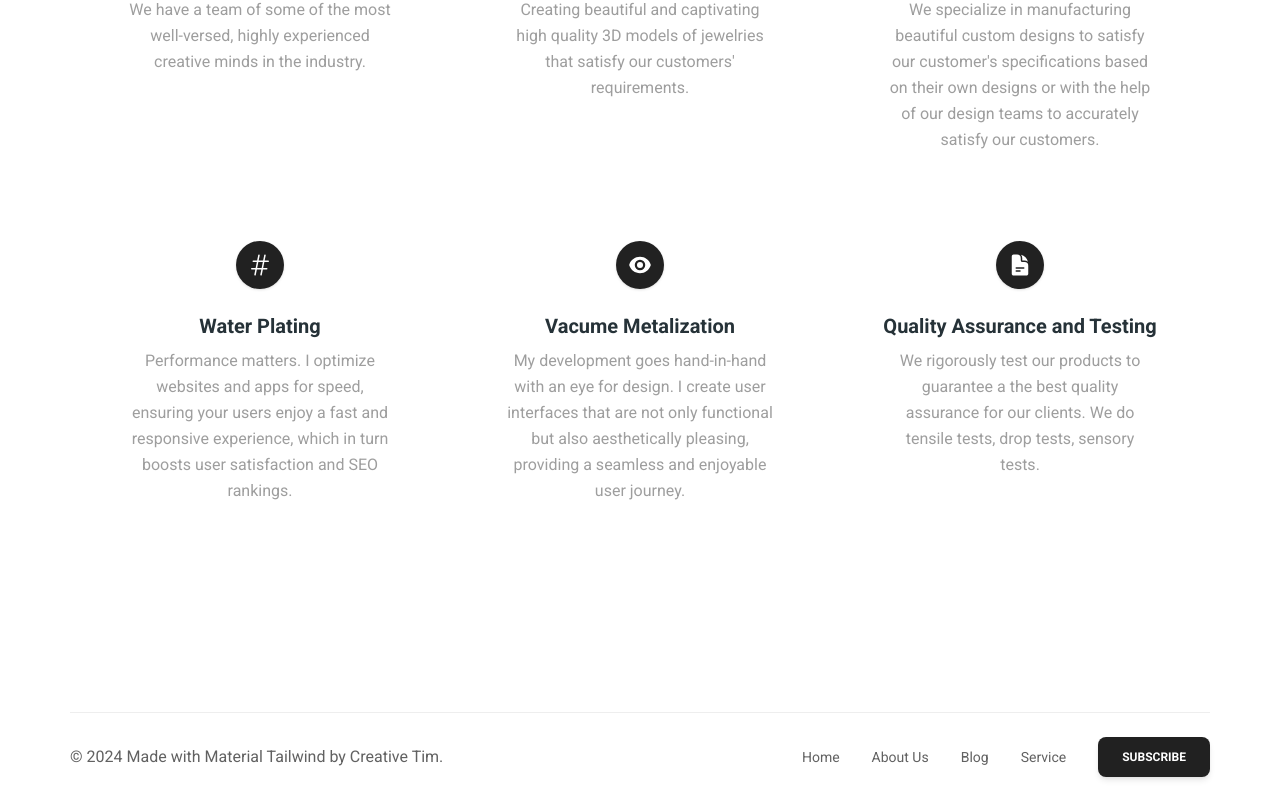
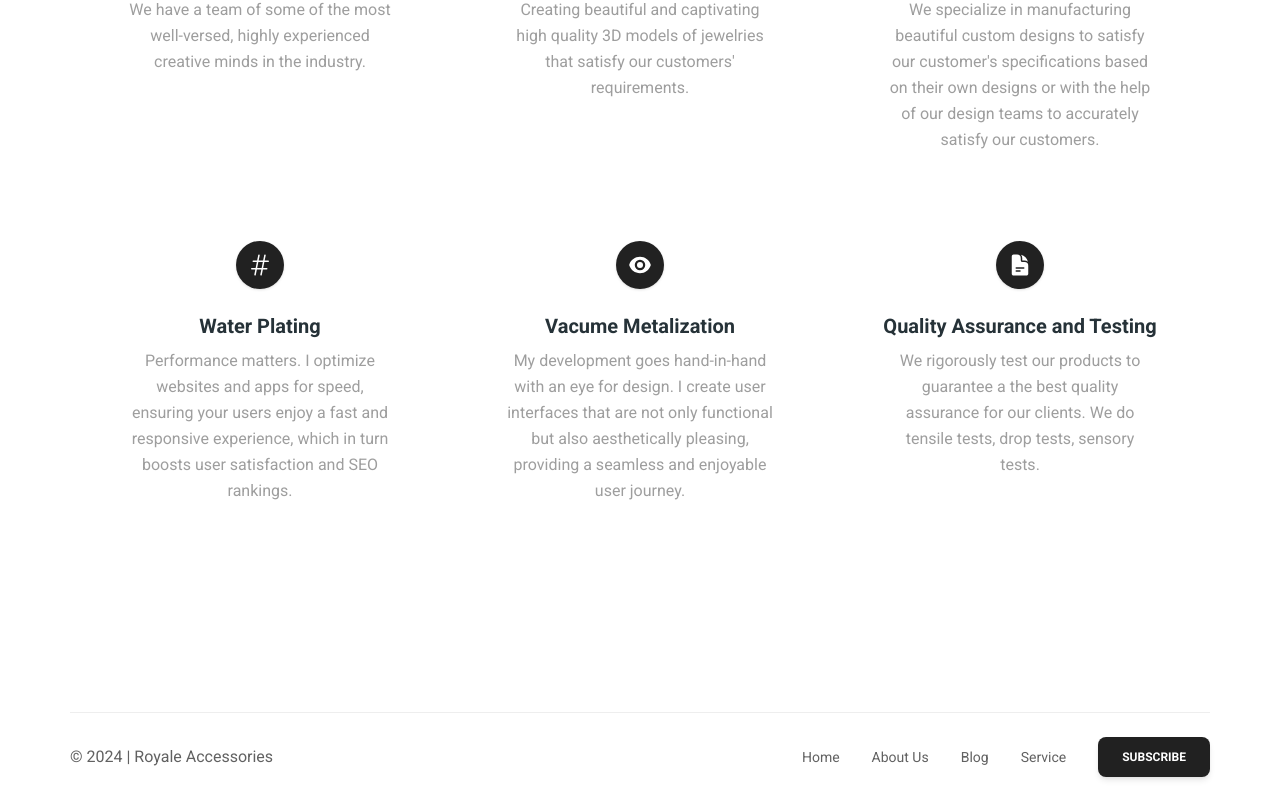
Before and after one commit to Velicium/qdroyale, a Next.js app: page / in a window 1280 px wide. Shown: the part 1167-1968 px from the top of the page. Built offline with nearby package versions, Linux system fonts and the light colour scheme.

Commit message:
Update footer.tsx

```diff
--- a/src/components/footer.tsx
+++ b/src/components/footer.tsx
@@ -9,15 +9,19 @@ export function Footer() {
       <div className="container mx-auto">
         <div className="mt-16 flex flex-wrap items-center justify-center gap-y-4 border-t border-gray-200 py-6 md:justify-between">
           <Typography className="text-center font-normal !text-gray-700">
-            &copy; {CURRENT_YEAR} Made with{" "}
-            <a href="https://www.material-tailwind.com" target="_blank">
-              Material Tailwind
+            &copy; {CURRENT_YEAR} | {" "}
+            <a href="https://velicium.xyz" target="_blank">
+              Royale Accessories
             </a>{" "}
-            by{" "}
-            <a href="https://www.creative-tim.com" target="_blank">
-              Creative Tim
+
+          {/*
+            maintained by{" "}
+            <a href="https://velicium.xyz" target="_blank">
+              Velicium Digital
             </a>
             .
+          */}
+
           </Typography>
           <ul className="flex gap-8 items-center">
             {LINKS.map((link) => (
```
